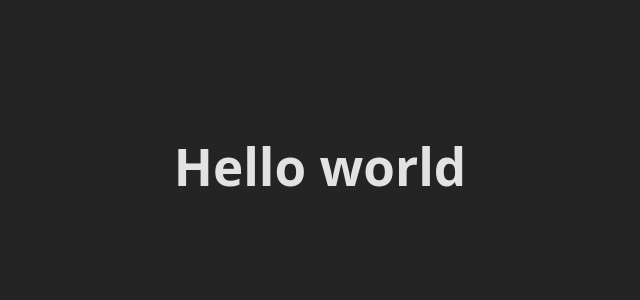
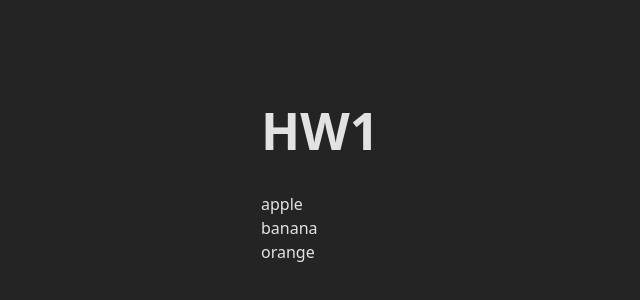
Before and after one commit to anddrews/23-HR-JS, a React (Vite) app: page / in a window 1280 px wide. Shown: the part 234-534 px from the top of the page, without its empty margins (320-960 px from the left). Built offline with nearby package versions, Linux system fonts and the light colour scheme.

Commit message:
first hw

```diff
--- a/src/App.jsx
+++ b/src/App.jsx
@@ -1,9 +1,14 @@
 import './App.css'
 
 function App() {
+  const arr = ['apple', 'banana', 'orange']
 
   return (
-      <h1>Hello world</h1>
+    <>
+      <h1>HW1</h1>
+      {arr.map((item, index) => (<div key={index}>{item}</div>))}
+    </>
+
   )
 }
 
```
